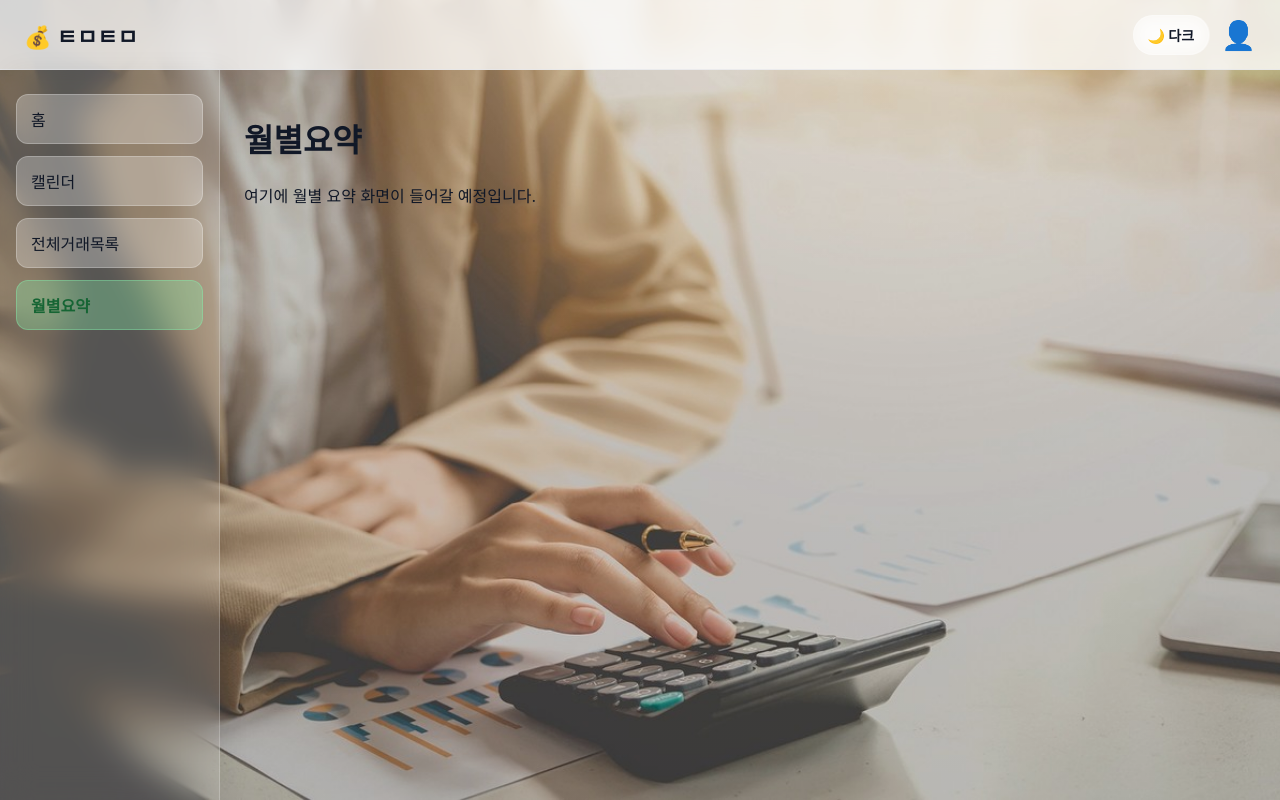
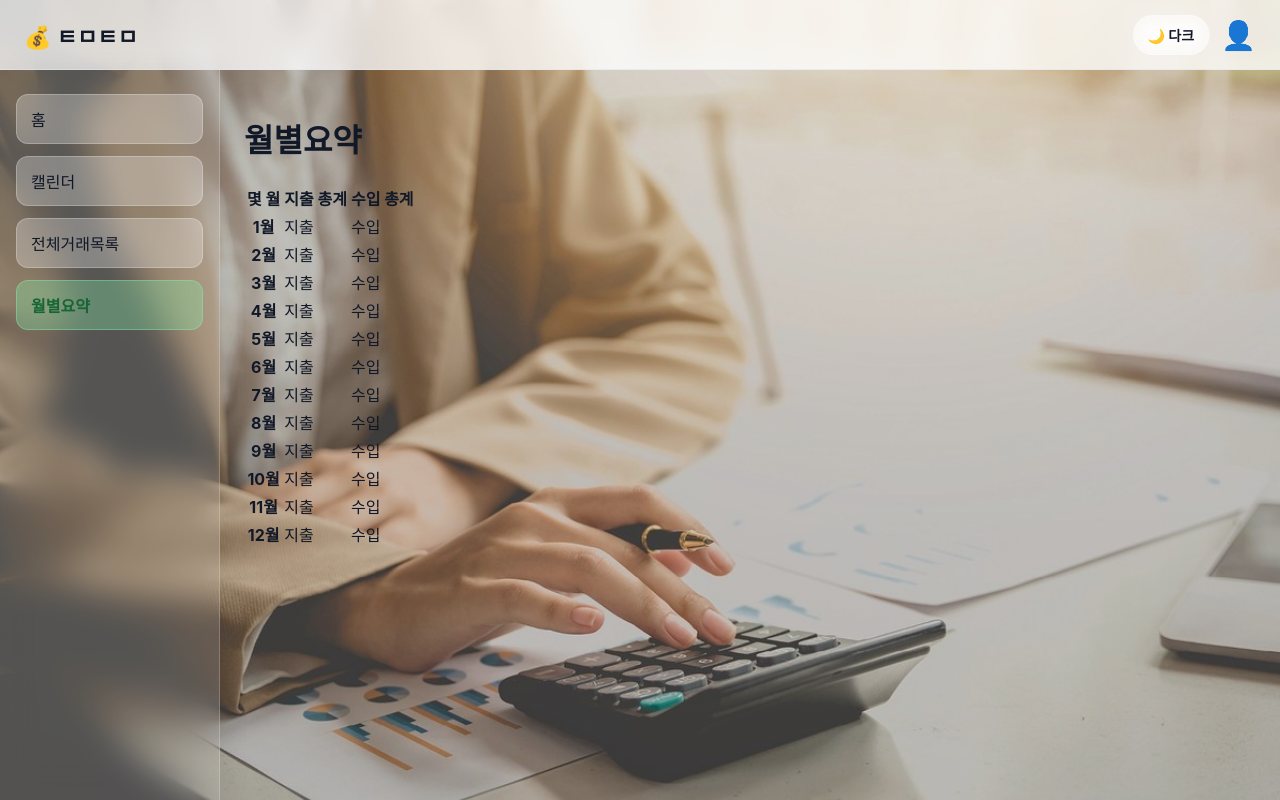
Before and after one commit to timotemi/tmtm-skeleton, a Vue app: page /monthly-summary in a window 1280 px wide. Built offline with nearby package versions, Linux system fonts and the light colour scheme; sample sign-in values are in the browser's storage.

Commit message:
feat: 입력창 기능 추가

```diff
--- a/src/views/MonthlySummaryView.vue
+++ b/src/views/MonthlySummaryView.vue
@@ -1,9 +1,35 @@
 <template>
   <div class="page">
     <h1>월별요약</h1>
-    <p>여기에 월별 요약 화면이 들어갈 예정입니다.</p>
+    <table>
+      <thead>
+        <tr>
+          <th>몇 월</th>
+          <th>지출 총계</th>
+          <th>수입 총계</th>
+        </tr>
+      </thead>
+      <tbody>
+        <tr v-for="m in 12" :key="m">
+          <th>{{ m }}월</th>
+          <td>지출</td>
+          <td>수입</td>
+        </tr>
+      </tbody>
+    </table>
   </div>
 </template>
+
+<script setup>
+import { useAuthStore } from '@/stores/auth';
+const authStore = useAuthStore();
+
+const userid = authStore.user.email;
+
+const totalExpense = async () => {
+  let response = await axios.get(BASEURL);
+};
+</script>
 
 <style scoped>
 .page {
```
Also changed, not shown: src/stores/monthly.js (added).
